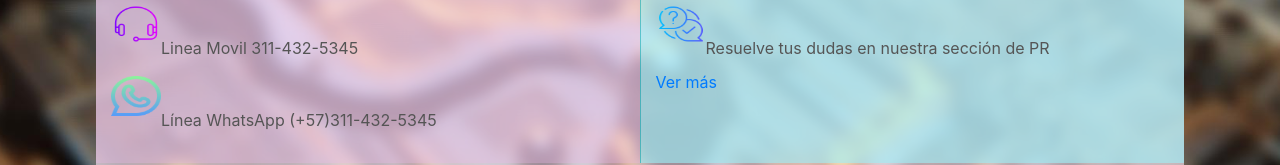
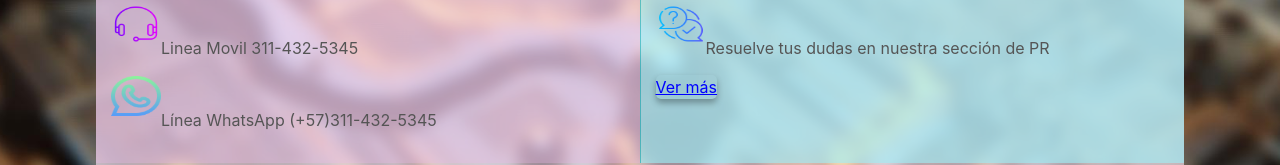
Before and after one commit to Lilisp16/portafolio-react, a React (Create React App) app: page /portafolio-react/contacto in a window 1280 px wide. Shown: the part 390-555 px from the top of the page. Built offline with nearby package versions, Linux system fonts and the light colour scheme.

Commit message:
Corrige accesibilidad con botón estilizado

```diff
--- a/src/components/Contacto.js
+++ b/src/components/Contacto.js
@@ -69,13 +69,20 @@ const Contacto = () => {
 
            {/* Enlace "Ver más" */}
            <div>
-            <a
+
+          {/*   <a
             href="#"
             onClick={(e) => {
               e.preventDefault(); // evita que la página se desplace arriba
               toggleShowAll();
             }}>
-            {showAll ? "Ver menos" : "Ver más"}</a>
+            {showAll ? "Ver menos" : "Ver más"}</a> */}
+
+            <button
+            onClick={toggleShowAll}
+            className="link-button">
+            {showAll ? "Ver menos" : "Ver más"}
+          </button>
           </div>
 
         </p>
--- a/src/index.css
+++ b/src/index.css
@@ -376,6 +376,17 @@ form {
   margin-top: 10px;
   transition: background 0.3s ease;
 }
+
+.link-button {
+  background: none;
+  border: none;
+  color: blue;
+  text-decoration: underline;
+  cursor: pointer;
+  font: inherit;
+  padding: 0;
+}
+
 
 .contact button:hover {
   background-color: #0056b3;
```
